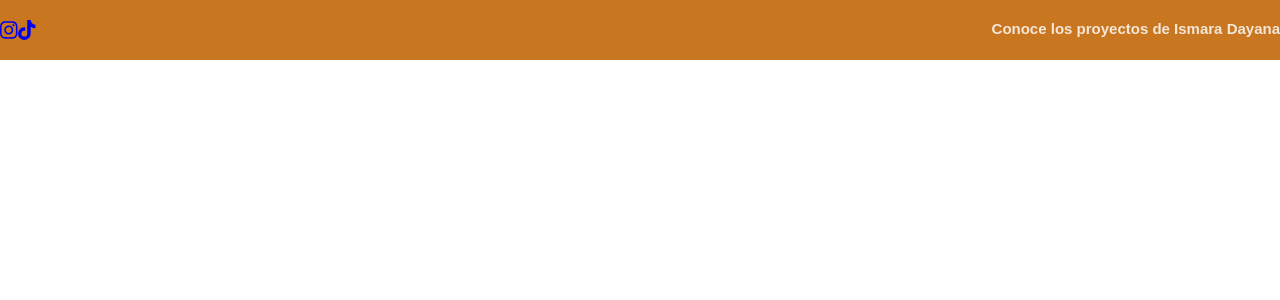
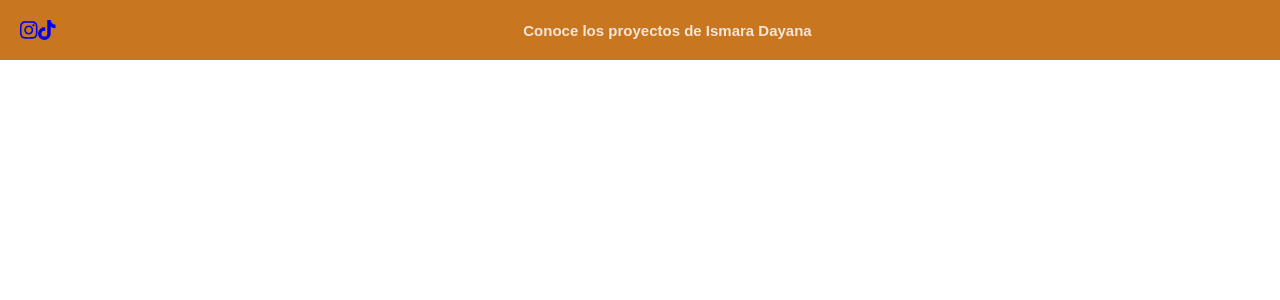
Before and after one commit to jhoneduardmoreno/art-ecommerce-frontend, a React (Vite) app: page / in a window 1280 px wide. Shown: the top 300 px of the page. Built offline with nearby package versions, Linux system fonts and the light colour scheme.

Commit message:
Add icon container

```diff
--- a/src/components/Advertisement/Advertisement.module.scss
+++ b/src/components/Advertisement/Advertisement.module.scss
@@ -4,13 +4,20 @@
   background-color: $Optional;
   padding: 2rem 0;
 
-  p {
+
+  .textContainer {
+    display: flex;
+    justify-content: center;
+    flex-grow: 1;
+
+    .text {
       font-size: 1.5rem;
       text-align: center;
       color: $Text;
       font-weight: bold;
       opacity: 1;
       transition: opacity 0.5s ease-in-out, transform 0.5s ease-in-out;
+    }
   }
 
   .fade {
@@ -22,4 +29,15 @@
 .advertisementDesktop {
   display: flex;
   justify-content: space-between;
+  align-items: center;
+
+  .iconContainer{
+    margin-left: 2rem;
   }
+
+
+  .textContainer {
+    display: flex;
+    justify-content: center;
+  }
+}
--- a/src/components/Advertisement/index.tsx
+++ b/src/components/Advertisement/index.tsx
@@ -2,7 +2,7 @@ import { useState, useEffect } from 'react';
 import styles from './Advertisement.module.scss';
 import { FontAwesomeIcon } from '@fortawesome/react-fontawesome';
 import { faInstagram, faTiktok } from '@fortawesome/free-brands-svg-icons';
-import { useMediaQuery, Drawer, IconButton, List, ListItemButton, ListItemText } from '@mui/material';
+import { useMediaQuery } from '@mui/material';
 
 export const Advertisement = () => {
 
@@ -33,7 +33,8 @@ export const Advertisement = () => {
 
   return (
     <div className={classNameAdvertisement}>
-      <div>
+      {isDesktop &&
+        <div className={styles.iconContainer}>
           <a
             href="https://www.instagram.com/arteconmara/"
             target="_blank"
@@ -51,7 +52,10 @@ export const Advertisement = () => {
             <FontAwesomeIcon icon={faTiktok} size="2x" />
           </a>
         </div>
-      <p className={`${fade ? styles.fade : ''}`}>{text}</p>
+      }
+      <div className={styles.textContainer}>
+        <p className={`${styles.text} ${fade ? styles.fade : ''}`}>{text}</p>
+      </div>
     </div>
   );
 };
```
Lines whose indentation alone changed are shown as unchanged.
